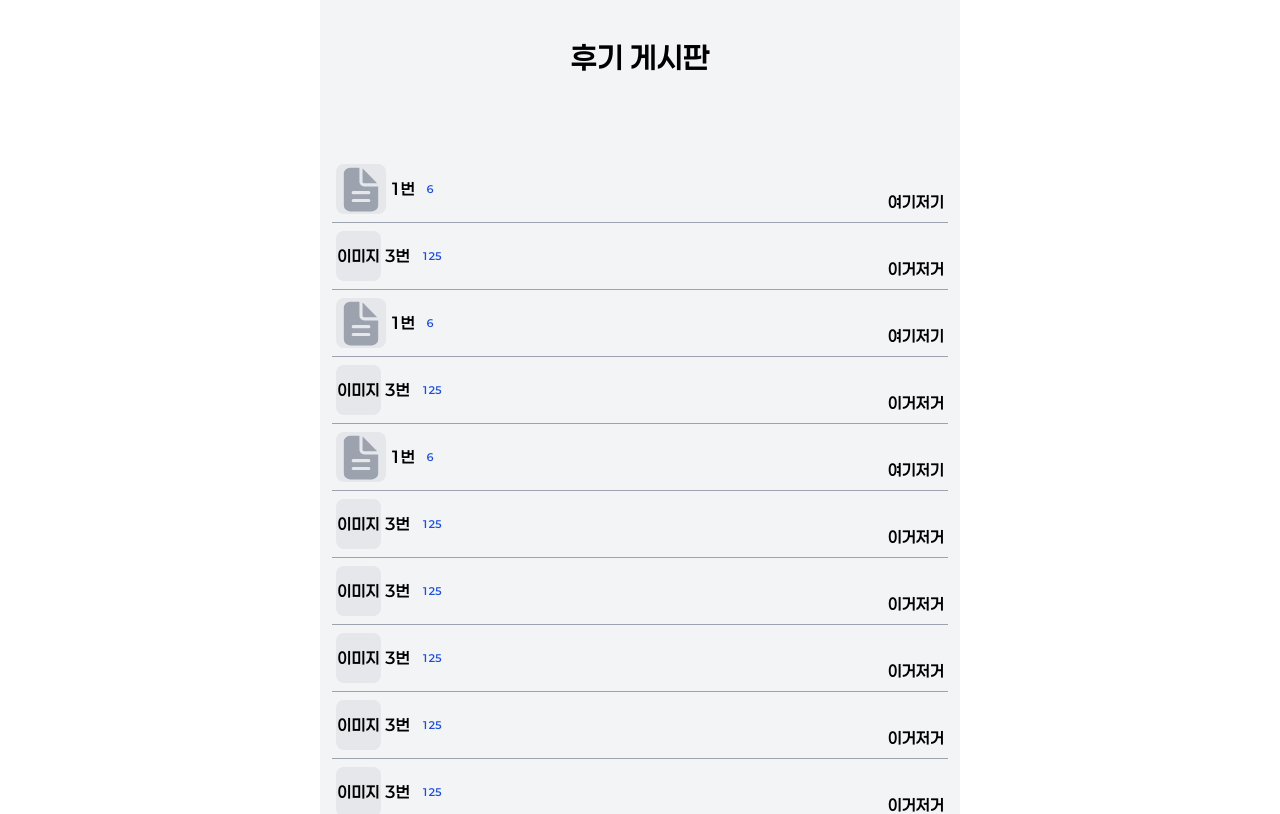
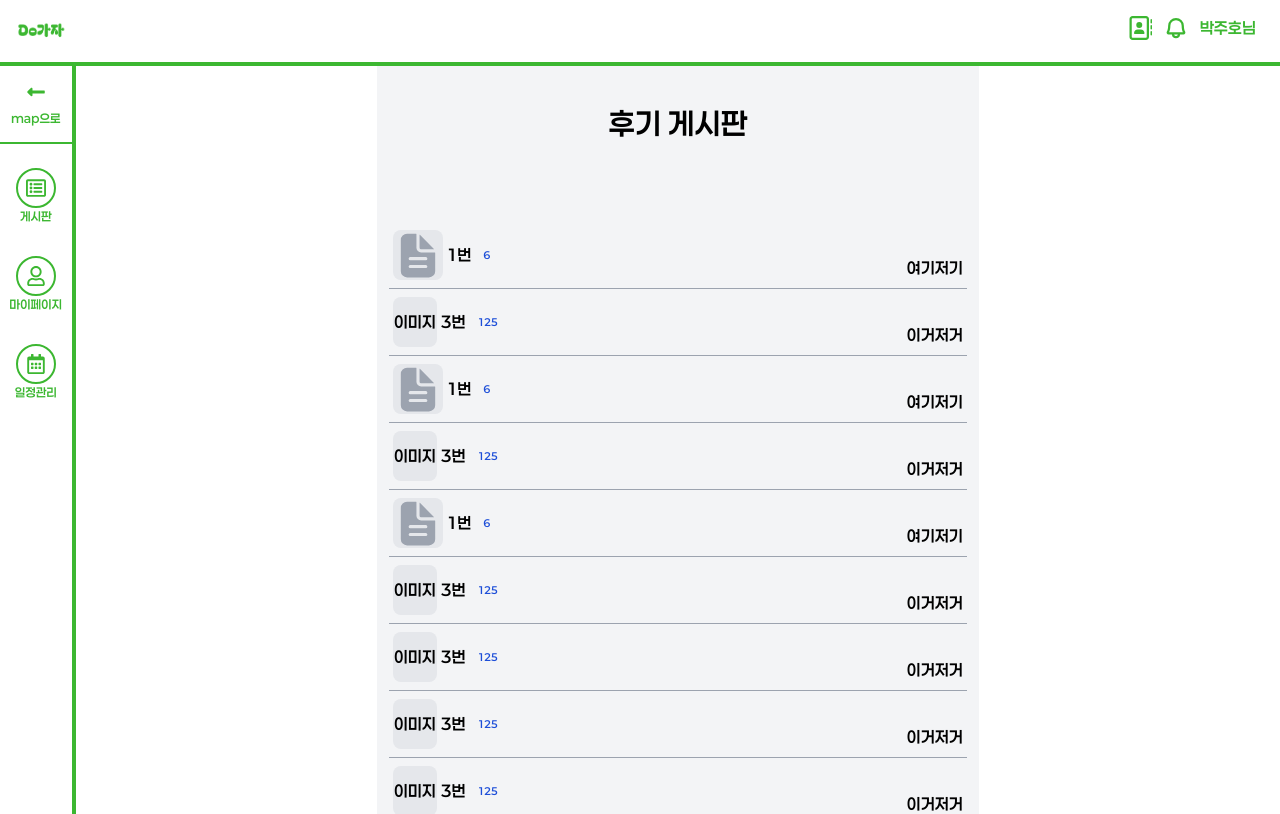
Before and after one commit to seongyu-Kim/dogaja-frontend, a Next.js app: page /board/review in a window 1280 px wide. Shown: the top 814 px of the page. Built offline with nearby package versions, Linux system fonts and the light colour scheme; no server answers.

Commit message:
Fix: navBar, sideBar 블랙리스트 게시판 주소에 따른 문제 때문에 코드 수정

```diff
--- a/src/app/layout.tsx
+++ b/src/app/layout.tsx
@@ -17,13 +17,21 @@ export default function RootLayout({
   const pathname = usePathname();
 
   //등록 경로
-  const registeredRoutes = ["/", "/dashboard", "/board", "/map"];
+  const registeredRoutes = ["/", "/dashboard", "/board/", "/map"];
+
+  const isRegisteredRoute = registeredRoutes.some(
+    (route) =>
+      route.endsWith("/")
+        ? pathname.startsWith(route) // "board/"로 시작하는 모든 경로
+        : pathname === route, // 정확히 일치하는 경로
+  );
 
   //미등록 경로
   const isHidden =
     ["/login", "/sign-up", "/reset-password", "/find-password"].includes(
-      pathname
-    ) || !registeredRoutes.includes(pathname);
+      pathname,
+      // ) || !registeredRoutes.includes(pathname);
+    ) || !isRegisteredRoute;
 
   return (
     <html lang="ko">
```
